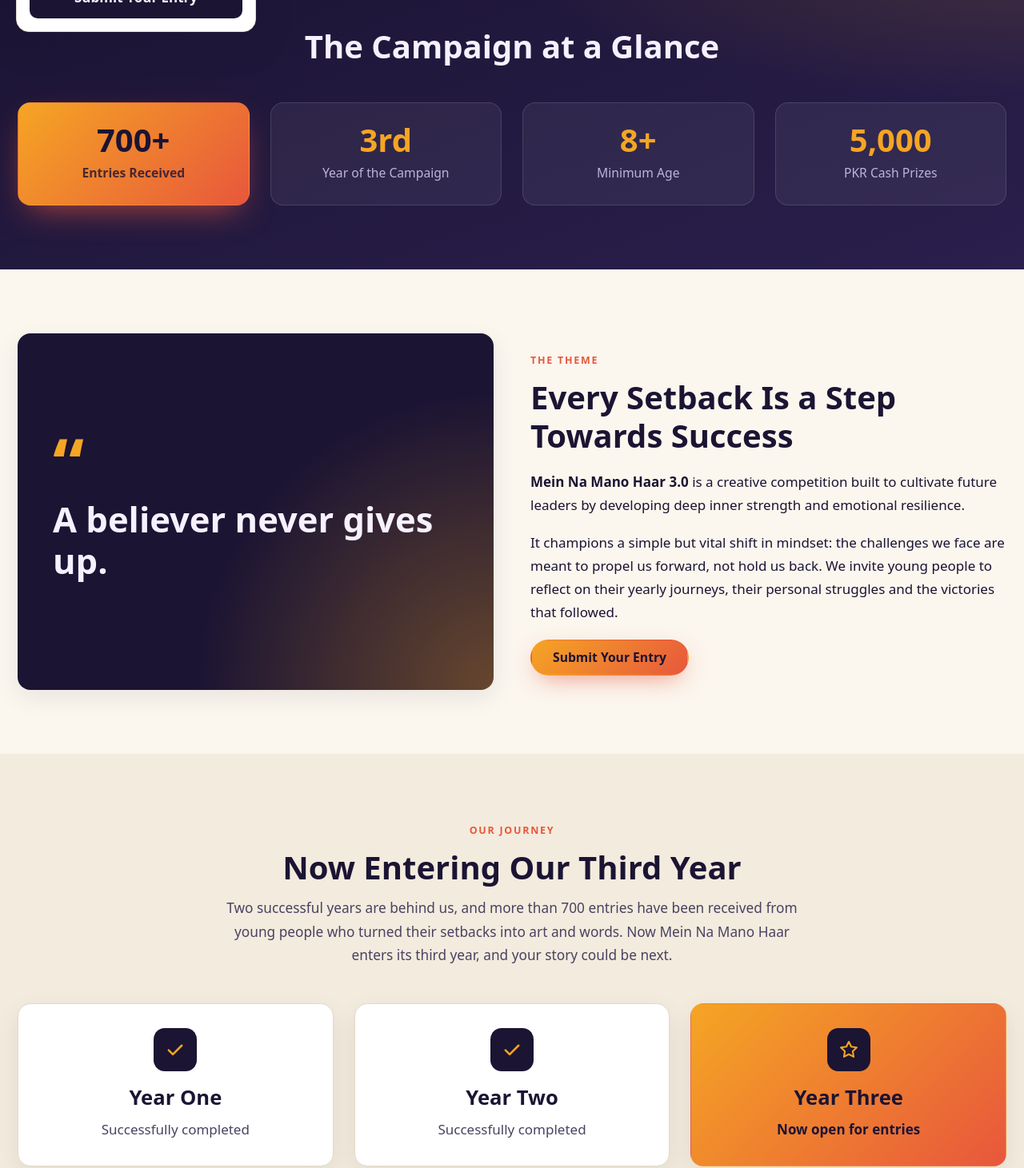
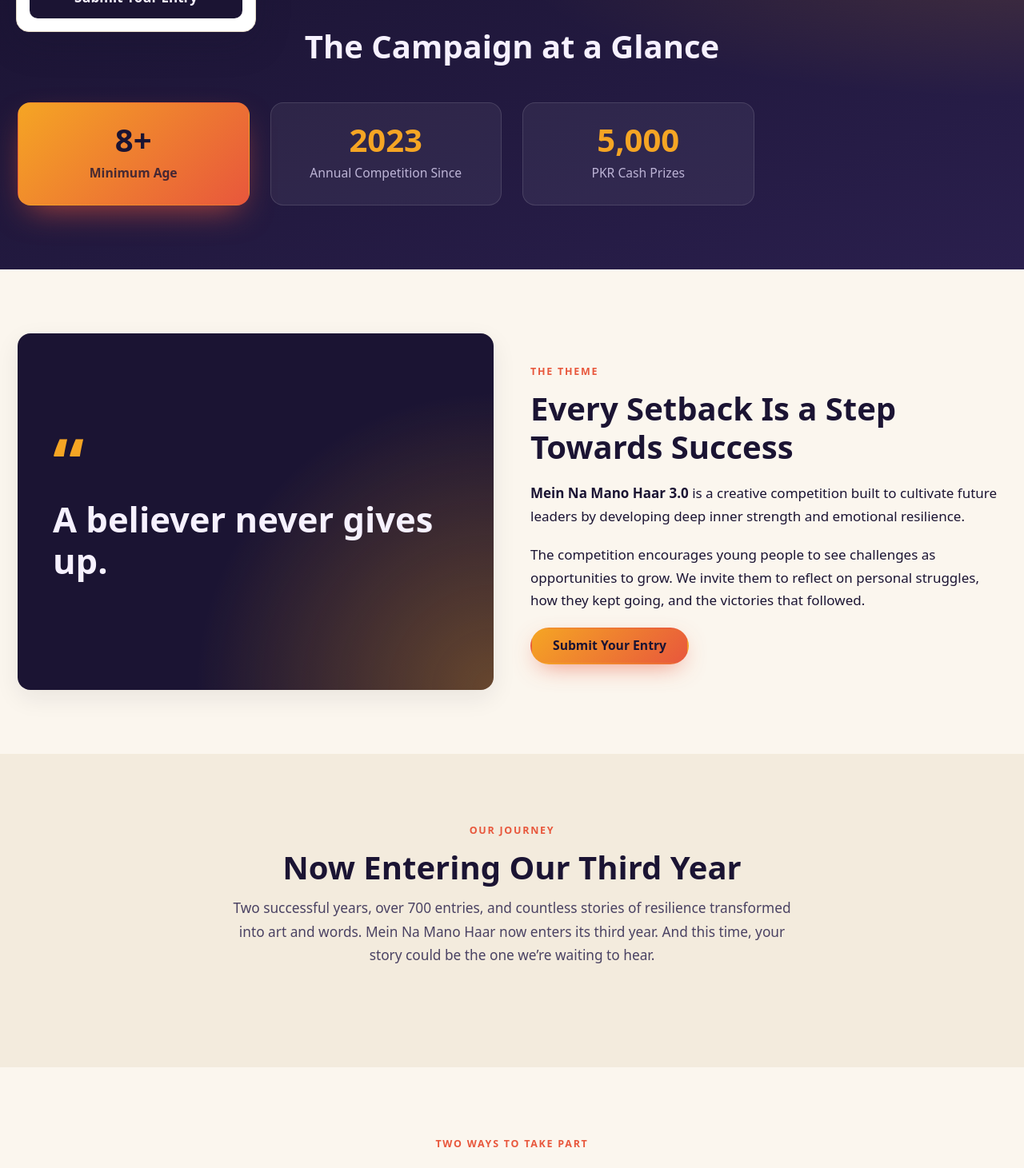
Before and after one commit to usmanabdullahbn/Main-Na-Manu-Haar-3.0, a Next.js app: page / in a window 1280 px wide. Shown: the part 740-2201 px from the top of the page at 80% size. Built offline with nearby package versions, Linux system fonts and the light colour scheme; a web font is replaced by a local one.

Commit message:
Update campaign landing page copy

```diff
--- a/app/layout.js
+++ b/app/layout.js
@@ -11,7 +11,7 @@
 export const metadata = {
   title: "Mein Na Mano Haar 3.0 | Creative Competition on Resilience",
   description:
-    "After two successful years and 700+ entries received, Mein Na Mano Haar is now entering its third year. A national and international creative competition for ages 8+. Submit Visual Art or Written Works in English, Urdu or Arabic. Submissions close 25 November 2026.",
+    "Mein Na Mano Haar is an annual creative competition running since 2023 for ages 8+. Submit Visual Art or Written Works in English, Urdu or Arabic. Submissions close 25 November 2026.",
   openGraph: {
     title: "Mein Na Mano Haar 3.0",
     description:
--- a/app/page.js
+++ b/app/page.js
@@ -128,12 +128,6 @@
   ),
 };
 
-const JOURNEY = [
-  { year: "Year One", status: "Successfully completed", done: true },
-  { year: "Year Two", status: "Successfully completed", done: true },
-  { year: "Year Three", status: "Now open for entries", done: false },
-];
-
 export default function Home() {
   return (
     <>
@@ -173,11 +167,8 @@
               </div>
               <div>
                 <div className="media ratio-43 hero-art">
-                  <span className="hero-art__label">The Journey</span>
+                  <span className="hero-art__label">From Setback to Strength</span>
                   <RiseLine />
-                  <span className="hero-art__badge">
-                    <strong>700+</strong> entries received
-                  </span>
                 </div>
               </div>
             </div>
@@ -192,16 +183,12 @@
             </div>
             <div className="grid grid-4">
               <div className="stat stat--featured">
-                <div className="stat__num">700+</div>
-                <div className="stat__label">Entries Received</div>
+                <div className="stat__num">8+</div>
+                <div className="stat__label">Minimum Age</div>
               </div>
               <div className="stat">
-                <div className="stat__num">3rd</div>
-                <div className="stat__label">Year of the Campaign</div>
-              </div>
-              <div className="stat">
-                <div className="stat__num">8+</div>
-                <div className="stat__label">Minimum Age</div>
+                <div className="stat__num">2023</div>
+                <div className="stat__label">Annual Competition Since</div>
               </div>
               <div className="stat">
                 <div className="stat__num">5,000</div>
@@ -233,9 +220,8 @@
                   developing deep inner strength and emotional resilience.
                 </p>
                 <p>
-                  It champions a simple but vital shift in mindset: the challenges we face are meant to propel us
-                  forward, not hold us back. We invite young people to reflect on their yearly journeys, their personal
-                  struggles and the victories that followed.
+                  The competition encourages young people to see challenges as opportunities to grow. We invite them to
+                  reflect on personal struggles, how they kept going, and the victories that followed.
                 </p>
                 <div className="btn-row">
                   <EnterButton />
@@ -252,22 +238,11 @@
               <span className="eyebrow">Our Journey</span>
               <h2>Now Entering Our Third Year</h2>
               <p>
-                Two successful years are behind us, and more than 700 entries have been received from young people who
-                turned their setbacks into art and words. Now Mein Na Mano Haar enters its third year, and your story
-                could be next.
+                Two successful years, over 700 entries, and countless stories of resilience transformed into art and
+                words. Mein Na Mano Haar now enters its third year. And this time, your story could be the one we’re
+                waiting to hear.
               </p>
             </div>
-            <ol className="grid grid-3 journey">
-              {JOURNEY.map(({ year, status, done }) => (
-                <li className={`card journey__step${done ? "" : " journey__step--current"}`} key={year}>
-                  <div className="card__icon" aria-hidden="true">
-                    {done ? icons.check : icons.star}
-                  </div>
-                  <h3>{year}</h3>
-                  <p>{status}</p>
-                </li>
-              ))}
-            </ol>
           </div>
         </section>
 
@@ -565,7 +540,6 @@
             <div>
               <h4>Key Info</h4>
               <ul className="footer__links">
-                <li>700+ entries received</li>
                 <li>Last date: 25 November 2026</li>
                 <li>Open to ages 8+</li>
                 <li>Results: January 2027</li>
```
